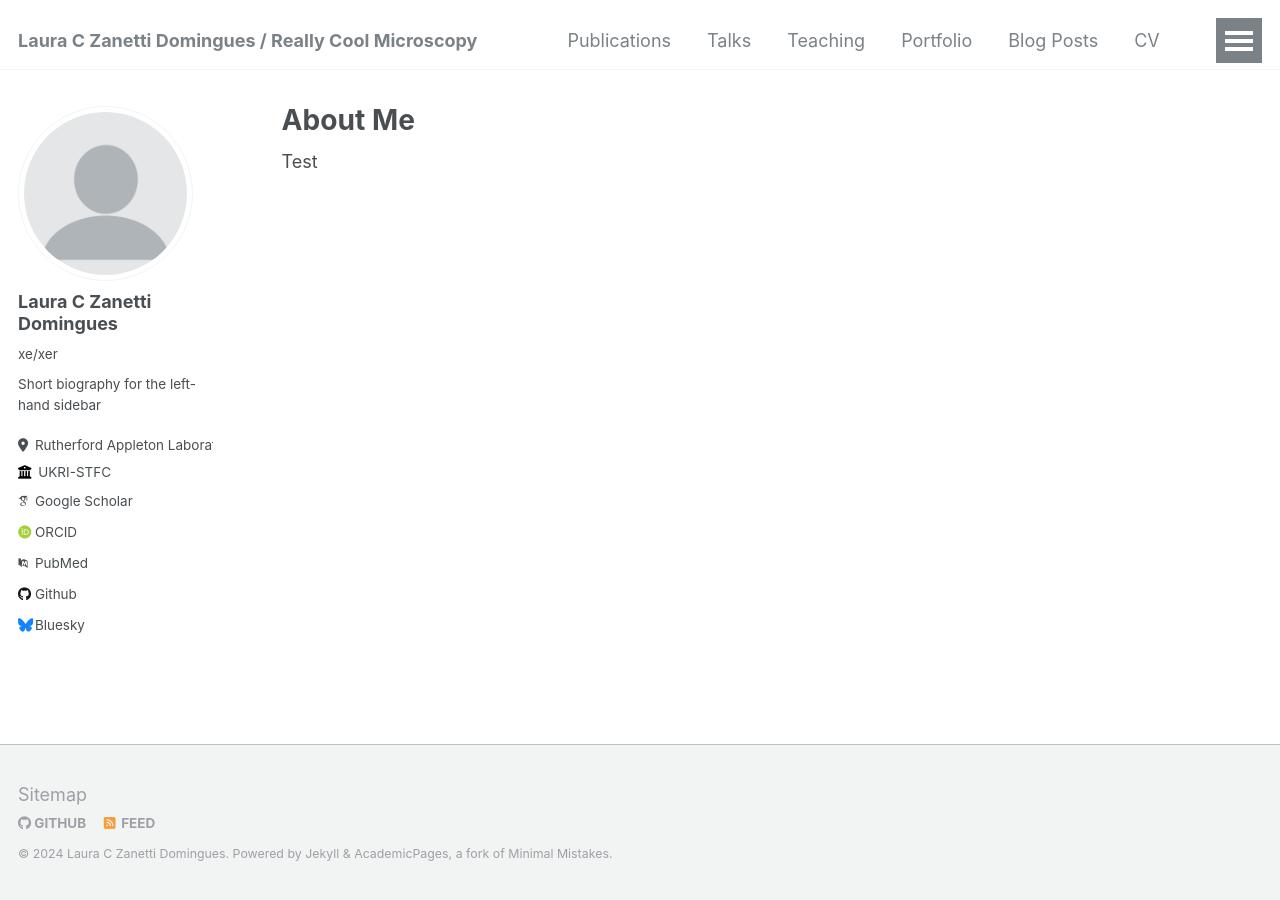
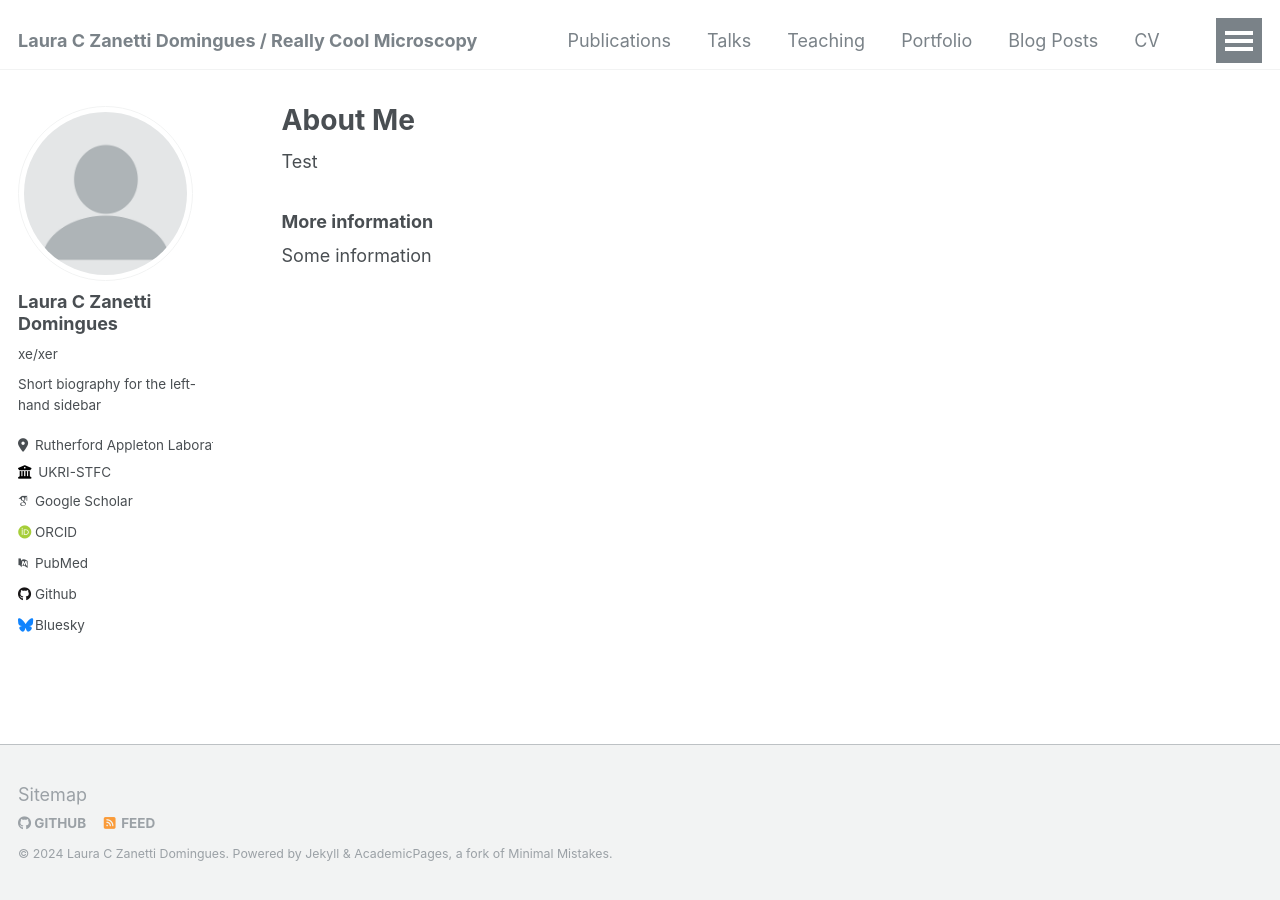
Before and after one commit to lauraczd/lauraczd.github.io, a Jekyll site: the page built from _pages/about.md, in a window 1280 px wide. Built offline with Jekyll 4.4.1, drawn with Linux system fonts in a browser that asks for light colours; some web fonts are replaced.

Commit message:
Update about.md
test text

```diff
--- a/_pages/about.md
+++ b/_pages/about.md
@@ -8,3 +8,6 @@ redirect_from:
 ---
 
 Test
+
+### More information
+Some information
```
